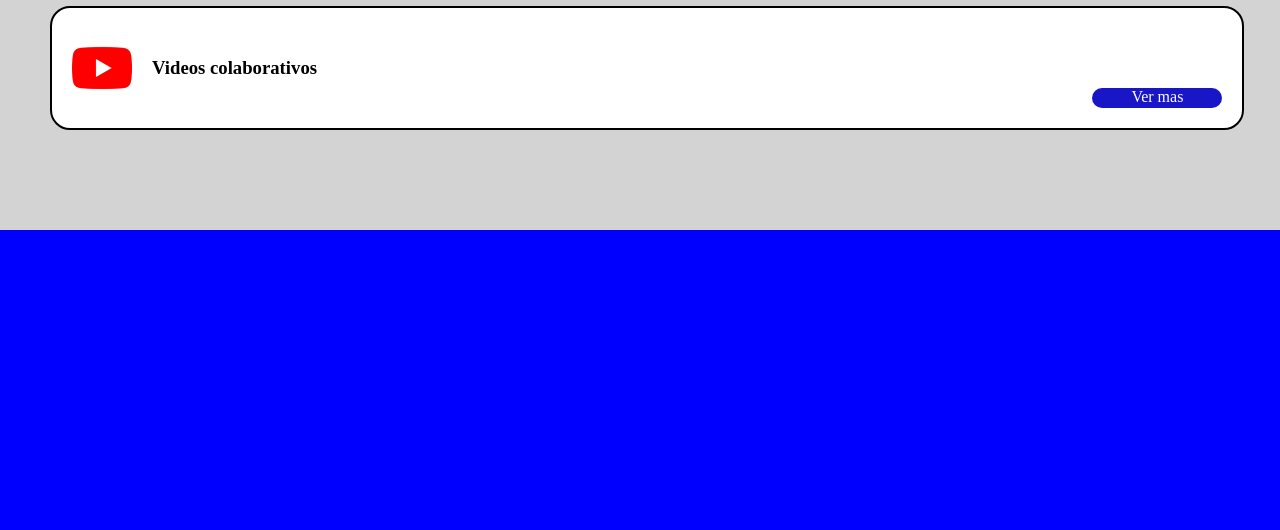
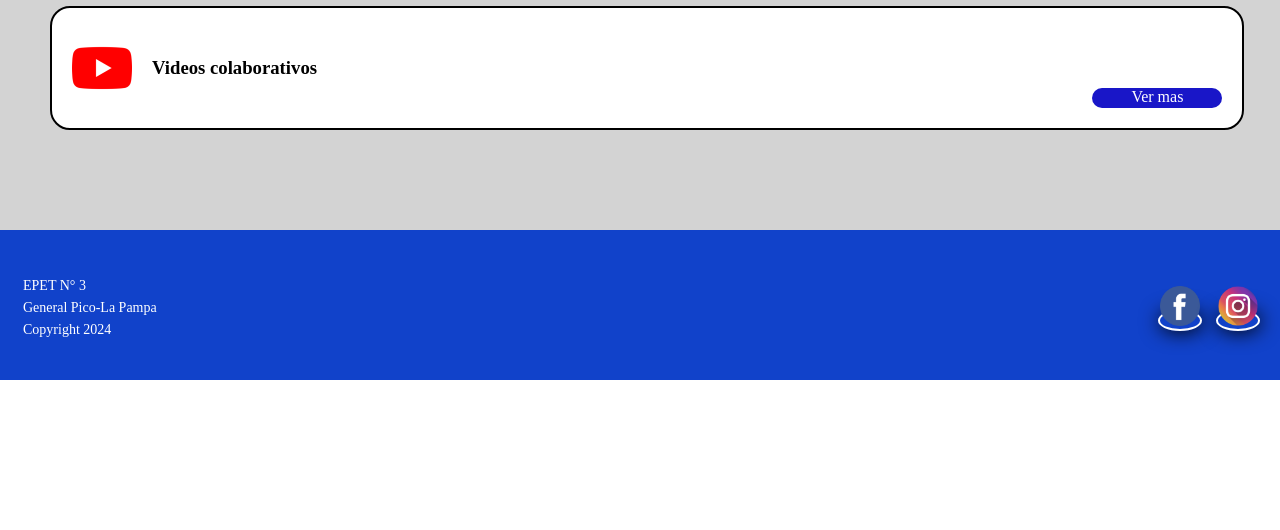
Before and after one commit to Riva2302/prog3_2024, a PHP site: page / in a window 1280 px wide. Shown: the part 1260-1790 px from the top of the page. After the commit the page ends 1640 px from the top, so only its background shows below. Run offline with PHP 8.4, Linux system fonts and the light colour scheme.

Commit message:
agregue footer en el index.html

```diff
--- a/front_index/css/style.css
+++ b/front_index/css/style.css
@@ -242,6 +242,7 @@ footer{
         }
         .card_item{
             height: 170px;
+
         }
         }
 
@@ -290,3 +291,74 @@ footer{
     }
 
 }
+
+
+
+
+
+
+
+
+/* ¡¡Estilo del footer!!!*/
+.footer_container{
+    width: 100%;
+    height: 150px; /* 100 píxeles de alto */
+    background-color: #1142ca; /* Color de fondo del footer */
+    color: #fff; /* Color del texto */
+    position: relative; /* Fija el footer en la parte inferior de la ventana del navegador */
+    bottom: 0; /* Coloca el footer en la parte inferior */
+    left: 0; /* Alinea el footer a la izquierda */
+    padding: 20px; /* Espacio interno alrededor del contenido del footer */
+    box-sizing: border-box; /* Incluye el padding en el ancho y alto total del footer */
+
+}
+.links_footer{
+        position: absolute;
+        bottom: 50px;
+        right: 20px;
+
+    }
+
+.links_footer a {
+    color: #fff; /* Color del enlace */
+    text-decoration: none; /* Quita el subrayado del enlace */
+    margin-left: 10px; /* Espacio entre los enlaces */
+    border: solid 2px white;
+    border-radius: 50%;
+    box-shadow: 1px 1px 20px black;
+}
+.a_icon{
+    height: 40px;
+}
+.text_footer{
+    height: 20px;
+    width: 150px;
+    font-size: 14px;
+    display: flex;
+    flex-direction: column;
+    position: relative;
+    top: 25px;
+}
+
+.text_footer p{
+    margin: 3px;
+}
+
+@media (max-width:340px){
+    .links_footer{
+        display: flex;
+        flex-direction: column;
+        bottom: 25px;
+    }
+    .links_footer a{
+        border: none;
+        border-radius: none;
+        box-shadow: none;
+    }
+}
+
+@media (max-width:240px){
+    .text_footer{
+        width: 120px;
+    }
+}
--- a/front_index/index.html
+++ b/front_index/index.html
@@ -69,9 +69,23 @@
             </div>
         </main>
 
-    <footer>
 
-    </footer>
+        <!-- ¡¡¡Copiar este footer!!! -->
+        <footer class="footer_container">
+            <div class="text_footer">
+                <p>EPET N° 3</p>
+                <p>General Pico-La Pampa</p>
+                <p>Copyright 2024</p>
+            </div>
+
+            <div class="links_footer">
+             <a href=https://www.facebook.com/p/EPET-N%C2%BA3-General-Pico-100067066779103/?_rdr target="_blank"><img src="img/icon_facebook.png" alt="logo_facebook" class="a_icon"></a>
+             <a href="https://www.instagram.com/epet3lapampa/" target="_blank"><img src="img/icon_instagram.png" alt="icono instagram" class="a_icon"></a>
+            </div>
+        </footer>
+
+
+
     <script src="js/script.js"></script>
 </body>
 </html>
```
Also changed, not shown: front/estilo.css (deleted, +0 -23 lines), front/footer.html (deleted, +0 -24 lines), front_index/img/icon_facebook.png (added), front_index/img/icon_instagram.png (added).
